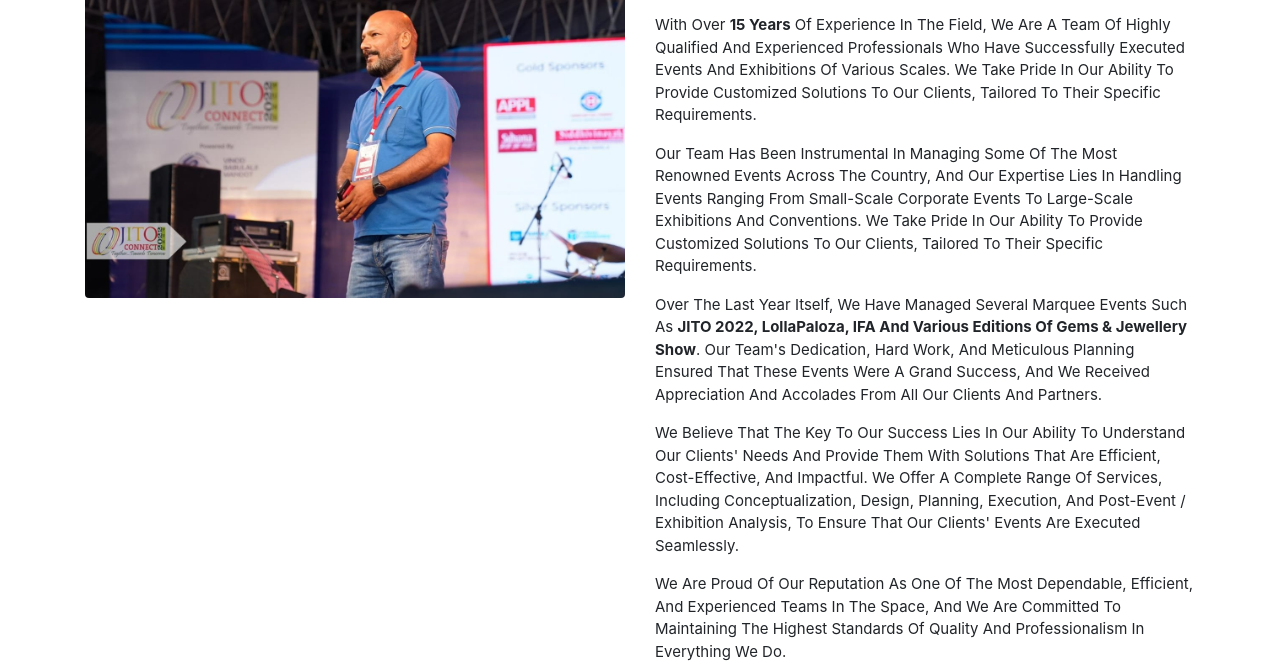
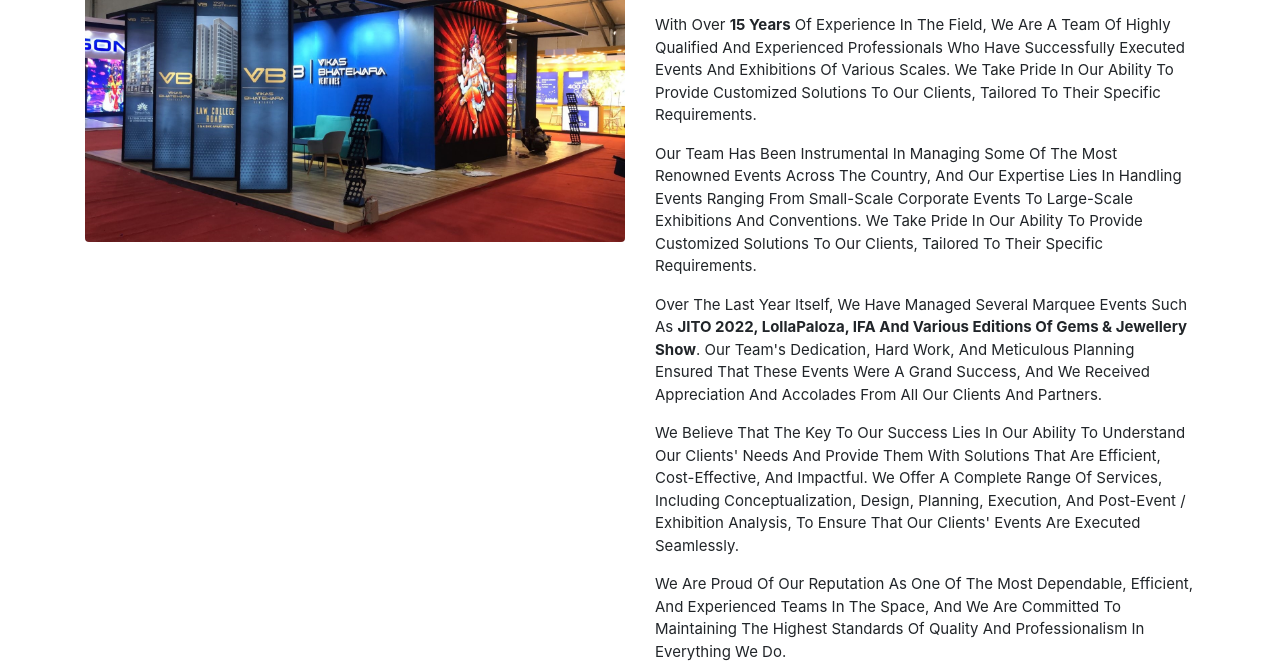
Before and after one commit to Kaushal0709/EExhicraft, a website with bundled scripts: page about.html in a window 1280 px wide. Shown: the part 428-1100 px from the top of the page. Built offline with nearby package versions, Linux system fonts and the light colour scheme.

Commit message:
Add files via upload

```diff
--- a/about.html
+++ b/about.html
@@ -210,7 +210,7 @@
             <div class="col-lg-6">
               <img
                 class="img-fluid rounded mb-4"
-                src="images/about-img-ck1.jpg"
+                src="images/PageImg/PageImg-01.jpeg"
                 alt=""
               />
             </div>
```
